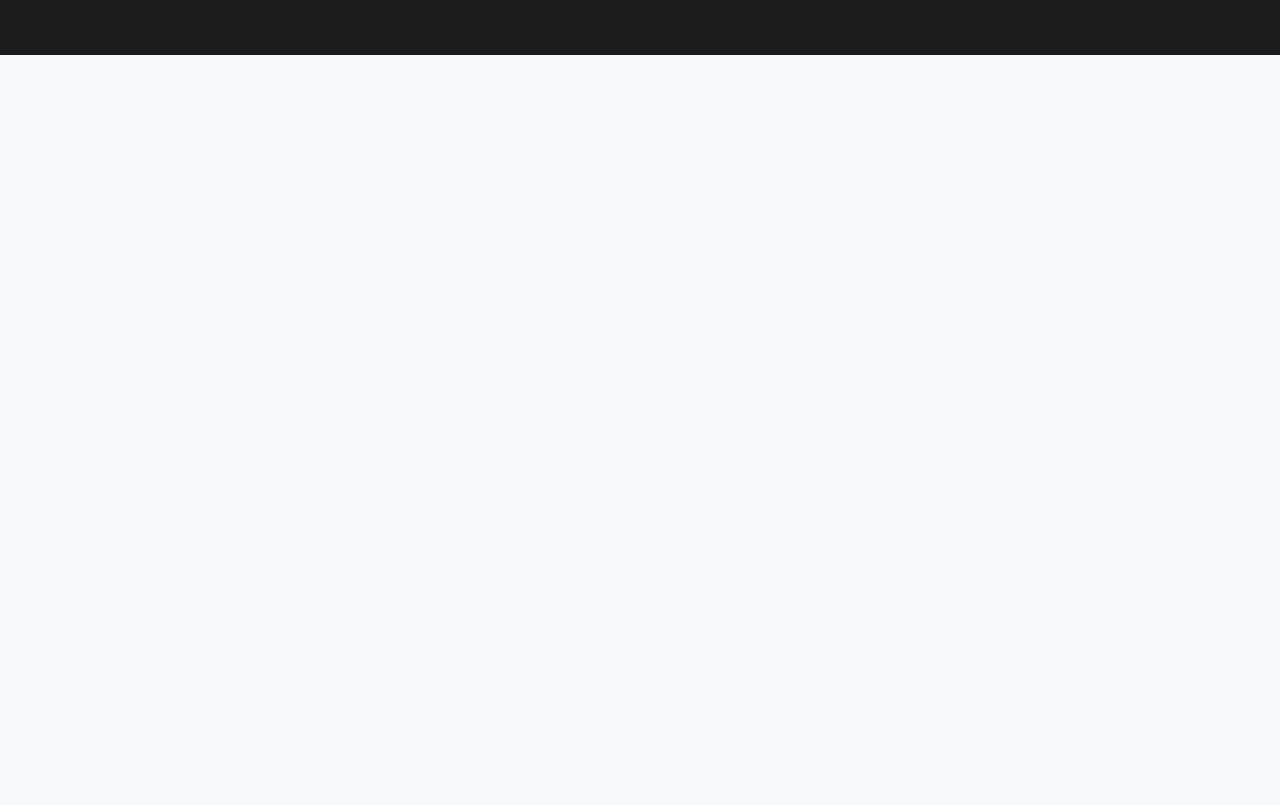
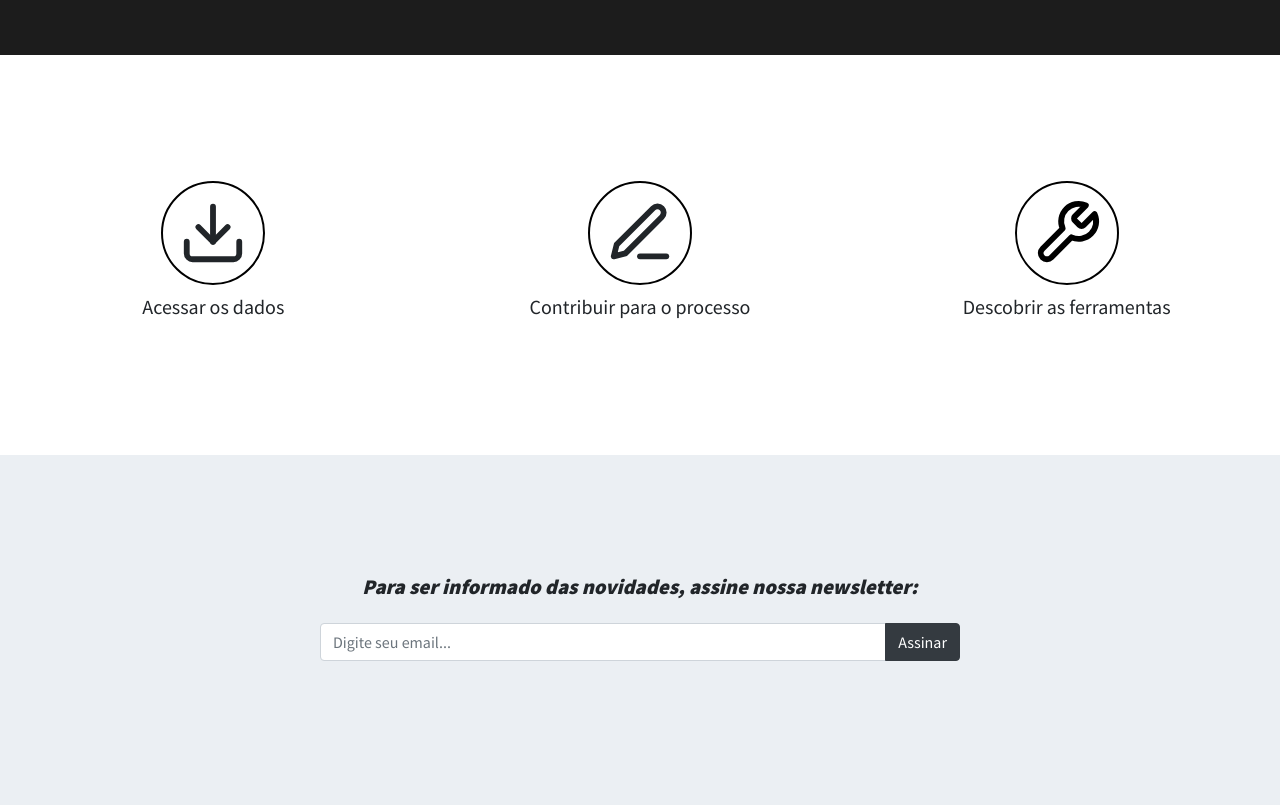
Before and after one commit to AddressForAll/site-v1, a PHP site: page / in a window 1280 px wide. Shown: the part 1250-2055 px from the top of the page. Before the commit the page ends 1305 px from the top, so only its background shows below. Run offline with PHP 8.4, Linux system fonts and the light colour scheme; some libraries are stand-ins or nearby versions.

Commit message:
Adding cards and newsletter

```diff
--- a/index.html
+++ b/index.html
@@ -55,23 +55,20 @@
 							aria-haspopup="true"
 							aria-expanded="false"
 						>
-							Sobre
+							Dados
 						</a>
 						<div class="dropdown-menu" aria-labelledby="navbarDropdown">
-							<a class="dropdown-item" href="#">Ação 1</a>
-							<a class="dropdown-item" href="#">Ação 2</a>
+							<a class="dropdown-item" href="#">Nacionais</a>
+							<a class="dropdown-item" href="#">Bases Locais</a>
 							<div class="dropdown-divider"></div>
-							<a class="dropdown-item" href="#">FAQ</a>
+							<a class="dropdown-item" href="#">API</a>
 						</div>
 					</li>
 					<li class="nav-item">
-						<a class="nav-link" href="#">Dados nacionais</a>
+						<a class="nav-link" href="#">Ferramentas</a>
 					</li>
 					<li class="nav-item">
-						<a class="nav-link" href="#">Bases locais</a>
-					</li>
-					<li class="nav-item">
-						<a class="nav-link" href="#">Ferramentas</a>
+						<a class="nav-link" href="#">FAQ</a>
 					</li>
 					<li class="nav-item">
 						<button class="btn default-blue my-2 my-sm-0" type="submit">
@@ -115,6 +112,89 @@
 			</div>
 		</section>
 
+		<section class="section-cards">
+			<article>
+				<div>
+					<svg
+						xmlns="http://www.w3.org/2000/svg"
+						width="70"
+						height="70"
+						viewBox="0 0 24 24"
+						fill="none"
+						stroke="currentColor"
+						stroke-width="2"
+						stroke-linecap="round"
+						stroke-linejoin="round"
+					>
+						<path d="M21 15v4a2 2 0 0 1-2 2H5a2 2 0 0 1-2-2v-4"></path>
+						<polyline points="7 10 12 15 17 10"></polyline>
+						<line x1="12" y1="15" x2="12" y2="3"></line>
+					</svg>
+				</div>
+				<span>Acessar os dados</span>
+			</article>
+			<article>
+				<div>
+					<svg
+						xmlns="http://www.w3.org/2000/svg"
+						width="70"
+						height="70"
+						viewBox="0 0 24 24"
+						fill="none"
+						stroke="currentColor"
+						stroke-width="2"
+						stroke-linecap="round"
+						stroke-linejoin="round"
+					>
+						<path d="M12 20h9"></path>
+						<path
+							d="M16.5 3.5a2.121 2.121 0 0 1 3 3L7 19l-4 1 1-4L16.5 3.5z"
+						></path>
+					</svg>
+				</div>
+				<span>Contribuir para o processo</span>
+			</article>
+			<article>
+				<div>
+					<svg
+						xmlns="http://www.w3.org/2000/svg"
+						width="70"
+						height="70"
+						viewBox="0 0 24 24"
+						fill="none"
+						stroke="#000"
+						stroke-width="2"
+						stroke-linecap="round"
+						stroke-linejoin="round"
+						class="feather feather-tool"
+					>
+						<path
+							d="M14.7 6.3a1 1 0 0 0 0 1.4l1.6 1.6a1 1 0 0 0 1.4 0l3.77-3.77a6 6 0 0 1-7.94 7.94l-6.91 6.91a2.12 2.12 0 0 1-3-3l6.91-6.91a6 6 0 0 1 7.94-7.94l-3.76 3.76z"
+						></path>
+					</svg>
+				</div>
+				<span>Descobrir as ferramentas</span>
+			</article>
+		</section>
+
+		<section class="newsletter">
+			<span>Para ser informado das novidades, assine nossa newsletter:</span>
+			<div class="input-group flex-nowrap my-4 w-50">
+				<input
+					type="text"
+					class="form-control"
+					placeholder="Digite seu email..."
+					aria-label="Email do usuário"
+					aria-describedby="button-addon2"
+				/>
+				<div class="input-group-append">
+					<button class="btn btn-dark" type="button" id="button-addon2">
+						Assinar
+					</button>
+				</div>
+			</div>
+		</section>
+
 		<script
 			src="https://code.jquery.com/jquery-3.4.1.slim.min.js"
 			integrity="sha384-J6qa4849blE2+poT4WnyKhv5vZF5SrPo0iEjwBvKU7imGFAV0wwj1yYfoRSJoZ+n"
--- a/resources/css/common.scss
+++ b/resources/css/common.scss
@@ -2,13 +2,14 @@
 $defaultblue: #10549f;
 $defaultgreen: #349948;
 $defaultblack: #1c1c1c;
-$brandwarning: #FBB032;
+$defaultgrey: #ebeff3;
+$brandwarning: #fbb032;
 $brandsand: #c5df6e;
 $brandsuccess: #4acdcc;
 $branddanger: #f37979;
 $brandinfo: #0abbd4;
 $brandprimary: #1eacdf;
-$brandmystery: #8D6A9F;
+$brandmystery: #8d6a9f;
 $brandinverse: #43586d;
 $greyscale_0: #fff;
 $greyscale_10: #f0f3f4;
--- a/resources/css/style.css
+++ b/resources/css/style.css
@@ -30,7 +30,8 @@ body {
 }
 
 .main {
-  min-height: 100vh;
+  min-height: 700px;
+  height: 100vh;
   background: url("../img/city-background.svg") bottom center no-repeat;
   background-color: #f8f8f8;
   background-size: cover;
@@ -71,4 +72,60 @@ body {
           align-items: center;
   text-align: center;
 }
+
+.section-cards {
+  height: 400px;
+  display: -ms-grid;
+  display: grid;
+  -ms-grid-columns: (1fr)[3];
+      grid-template-columns: repeat(3, 1fr);
+  font-size: 20px;
+}
+
+.section-cards article {
+  display: -webkit-box;
+  display: -ms-flexbox;
+  display: flex;
+  -webkit-box-orient: vertical;
+  -webkit-box-direction: normal;
+      -ms-flex-direction: column;
+          flex-direction: column;
+  -webkit-box-pack: center;
+      -ms-flex-pack: center;
+          justify-content: center;
+  -webkit-box-align: center;
+      -ms-flex-align: center;
+          align-items: center;
+}
+
+.section-cards article div {
+  padding: 15px;
+  border: 2px solid black;
+  border-radius: 50%;
+}
+
+.section-cards article span {
+  padding: 10px 0;
+}
+
+.newsletter {
+  background-color: #ebeff3;
+  height: 350px;
+  display: -webkit-box;
+  display: -ms-flexbox;
+  display: flex;
+  -webkit-box-orient: vertical;
+  -webkit-box-direction: normal;
+      -ms-flex-direction: column;
+          flex-direction: column;
+  -webkit-box-pack: center;
+      -ms-flex-pack: center;
+          justify-content: center;
+  -webkit-box-align: center;
+      -ms-flex-align: center;
+          align-items: center;
+  font-weight: 800;
+  font-size: 1.3em;
+  font-style: italic;
+}
 /*# sourceMappingURL=style.css.map */
--- a/resources/css/style.scss
+++ b/resources/css/style.scss
@@ -31,7 +31,8 @@ body {
 }
 
 .main {
-	min-height: 100vh;
+	min-height: 700px;
+	height: 100vh;
 	background: url('../img/city-background.svg') bottom center no-repeat;
 	background-color: #f8f8f8;
 	background-size: cover;
@@ -64,3 +65,39 @@ body {
 		text-align: center;
 	}
 }
+
+.section-cards {
+	height: 400px;
+	display: grid;
+	grid-template-columns: repeat(3, 1fr);
+	font-size: 20px;
+
+	article {
+		display: flex;
+		flex-direction: column;
+		justify-content: center;
+		align-items: center;
+
+		div {
+			padding: 15px;
+			border: 2px solid black;
+			border-radius: 50%;
+		}
+
+		span {
+			padding: 10px 0;
+		}
+	}
+}
+
+.newsletter {
+	background-color: $defaultgrey;
+	height: 350px;
+	display: flex;
+	flex-direction: column;
+	justify-content: center;
+	align-items: center;
+	font-weight: 800;
+	font-size: 1.3em;
+	font-style: italic;
+}
```
Also changed, not shown: 1 other file.
